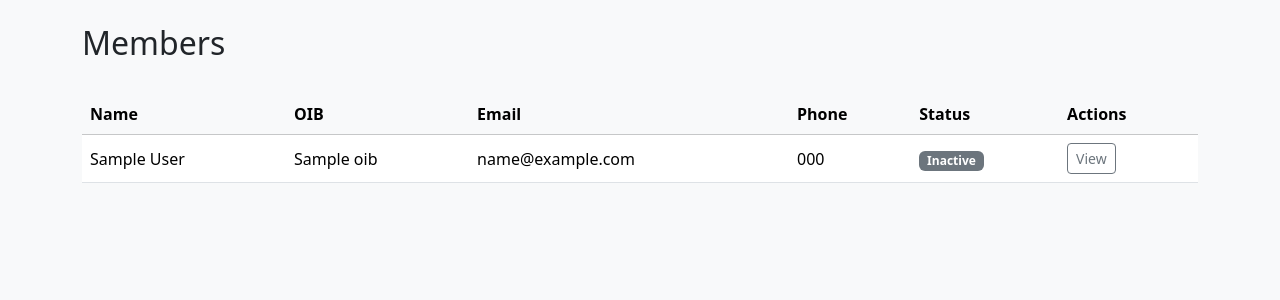
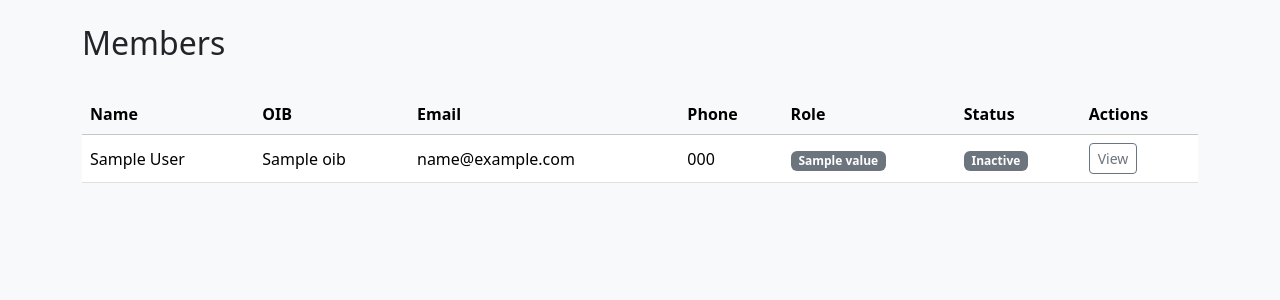
Before and after one commit to sickjedi/ssf-claude, a Python web app: template app/templates/members/index.html in a window 1280 px wide. Shown: the top 300 px of the page. Run offline with Jinja, Linux system fonts and the light colour scheme; the template is opened without the code that fills it: most values are stand-ins (such as "Sample title", 1, 10 or a date in 2020).

Commit message:
Add Role to members screen.

```diff
--- a/app/templates/members/index.html
+++ b/app/templates/members/index.html
@@ -19,6 +19,7 @@
                 <th>OIB</th>
                 <th>Email</th>
                 <th>Phone</th>
+                <th>Role</th>
                 <th>Status</th>
                 <th>Actions</th>
             </tr>
@@ -30,6 +31,13 @@
                 <td>{{ member.oib }}</td>
                 <td>{{ member.email_address }}</td>
                 <td>{{ member.phone }}</td>
+                <td>
+                    {% if member.user %}
+                    <span class="badge bg-secondary">{{ member.user.role.value }}</span>
+                    {% else %}
+                    <span class="text-muted">—</span>
+                    {% endif %}
+                </td>
                 <td>
                     {% if member.is_active %}
                     <span class="badge bg-success">Active</span>
```
